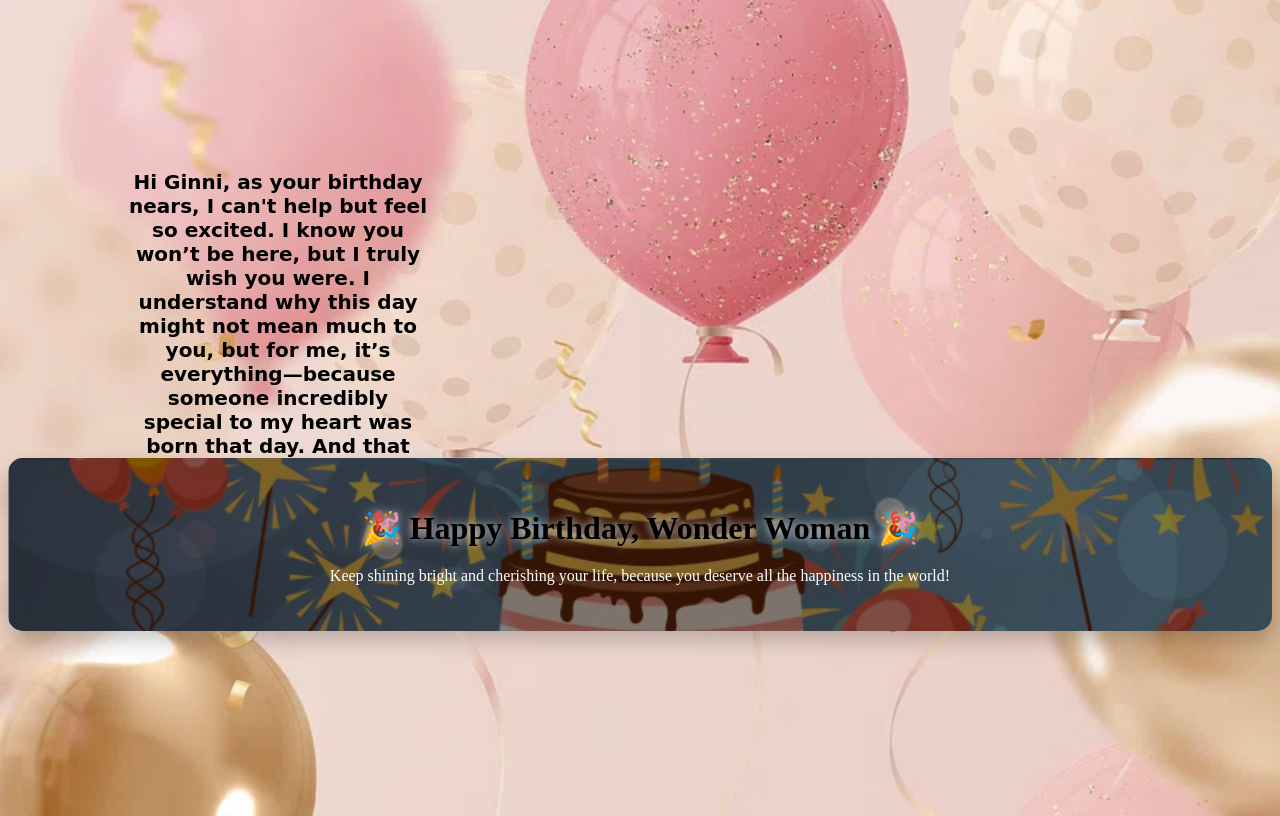
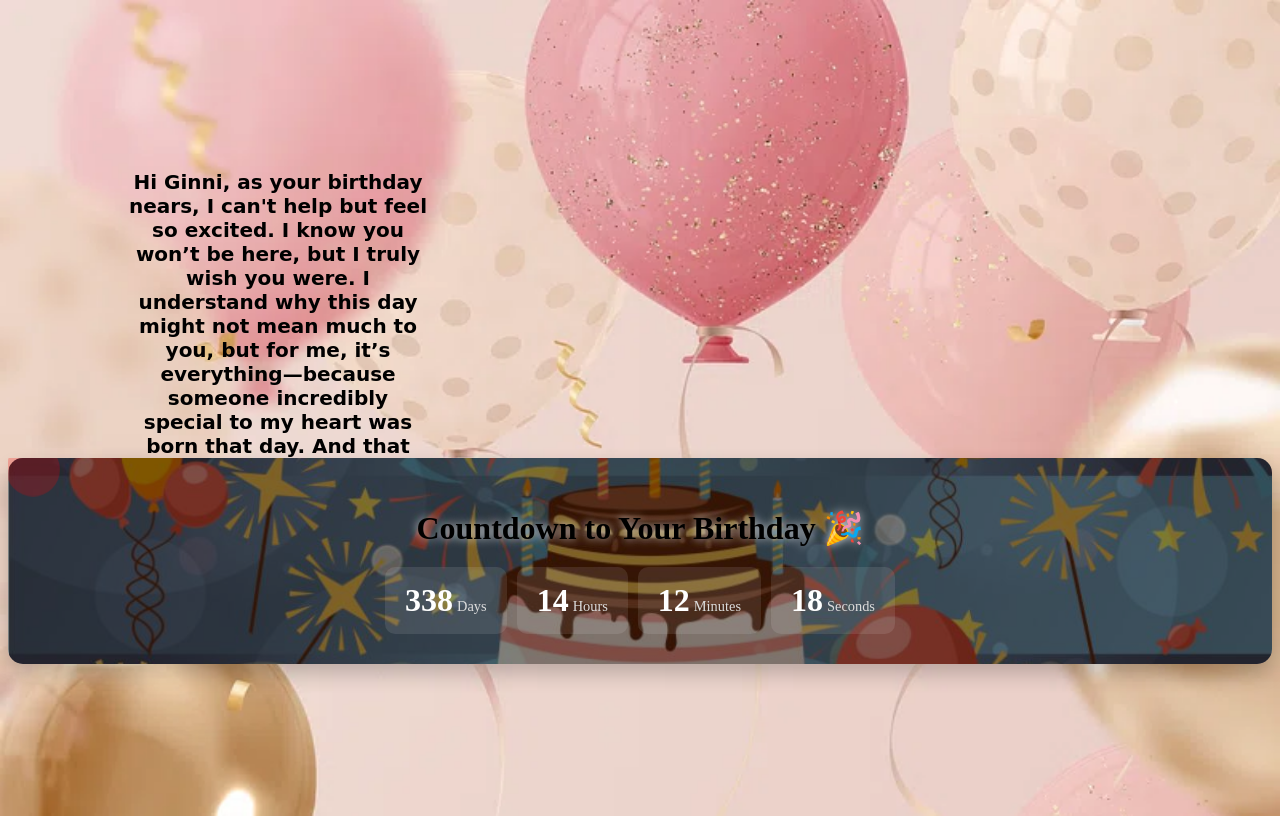
Before and after one commit to ginni702/birthday, a plain HTML site: page index.html in a window 1280 px wide. Drawn offline with Linux system fonts and the light colour scheme; a web font is replaced by a local one.

Commit message:
index.html

```diff
--- a/index.html
+++ b/index.html
@@ -54,7 +54,7 @@
   </body>
   <script>
     // Set the target date
-    const targetDate = new Date("December 16, 2024 00:00:00").getTime();
+    const targetDate = new Date("December 16, 2025 00:00:00").getTime();
 
     function updateCountdown() {
       const now = new Date().getTime();
```
